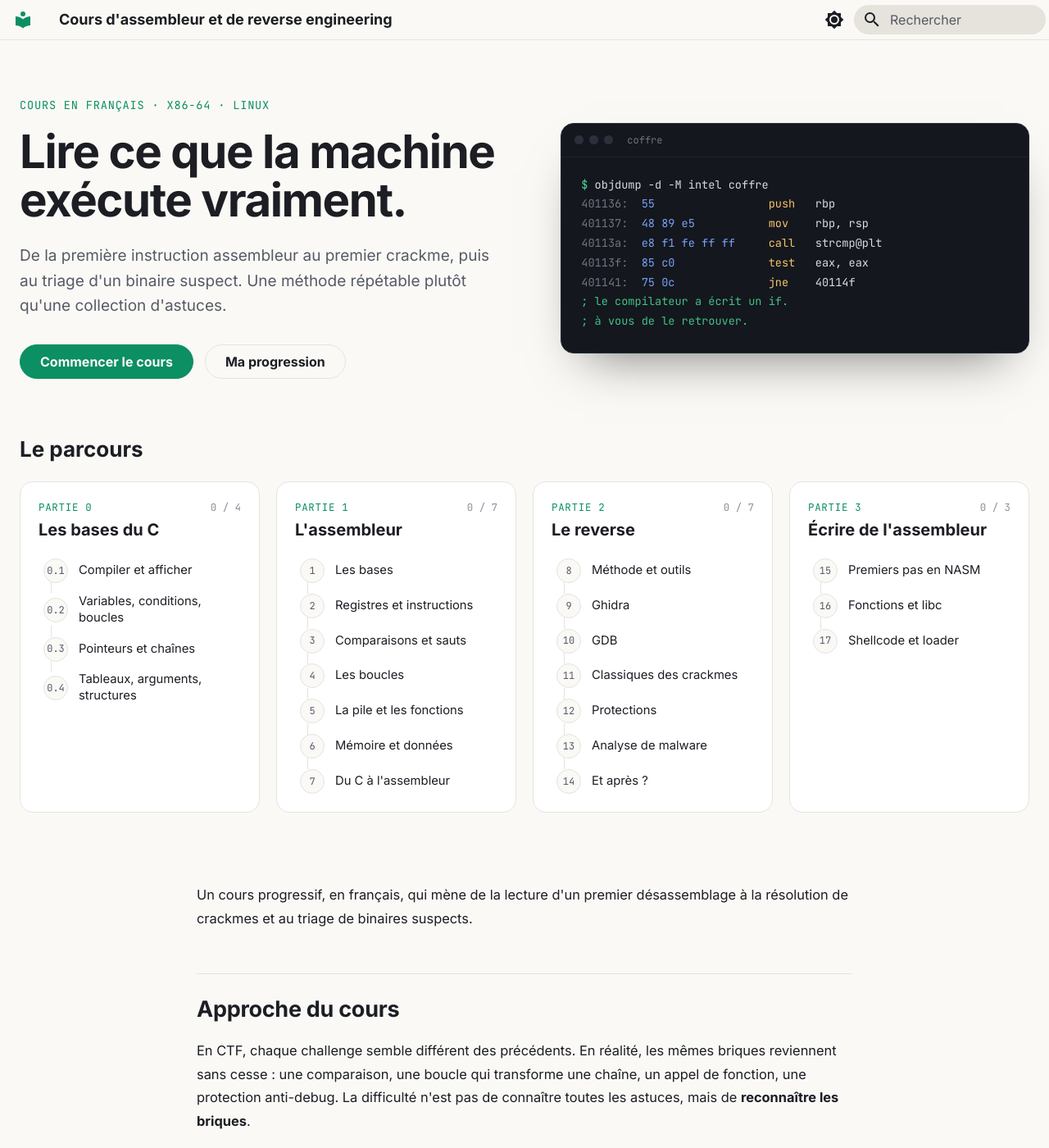
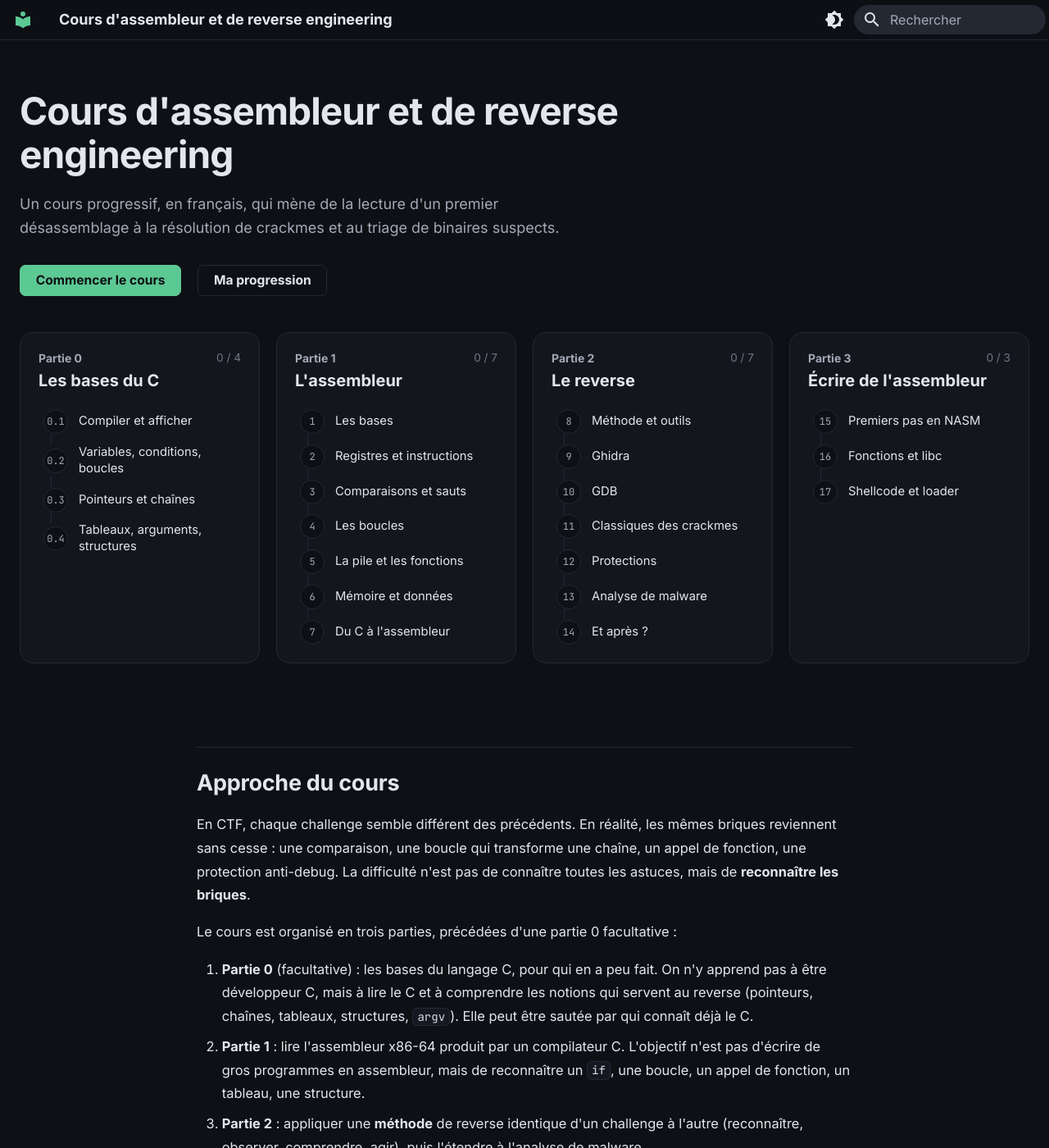
Before and after one commit to cchopin/asm-to-reverse, an MkDocs documentation site: the page built from docs/README.md, in a window 1280 px wide and 1400 px high. Shown: the whole window at 82% size. Built offline with MkDocs 1.6.1 and Material for MkDocs 9.7.7, drawn with Linux system fonts in a browser that asks for light colours.

Commit message:
Design plus sobre et mode sombre par defaut
- Mode sombre par defaut (le bouton permet toujours de passer en clair)
- Accueil epure : titre du cours et presentation reelle, sans terminal
  decoratif ni slogan, carte du parcours conservee
- Une seule police de texte (Inter), libelles et boutons plus simples,
  vert d'accent moins vif

```diff
--- a/docs/stylesheets/extra.css
+++ b/docs/stylesheets/extra.css
@@ -1,11 +1,9 @@
-@import url("https://fonts.googleapis.com/css2?family=Space+Grotesk:wght@500;600;700&display=swap");
-
 /* =====================================================================
    Palette : fond papier en clair, fond encre en sombre, accent vert
    « terminal ». Toutes les couleurs du thème dérivent de ces variables.
    ===================================================================== */
 :root {
-  --titres: "Space Grotesk", var(--md-text-font-family), sans-serif;
+  --titres: var(--md-text-font-family);
   --rayon: .6rem;
   --largeur-lecture: 40rem;
 }
@@ -28,7 +26,6 @@
   --md-code-fg-color: #2a2d35;
   --surface: #ffffff;
   --bordure: #e6e3dc;
-  --terminal-bg: #14171d;
 }
 
 [data-md-color-scheme="slate"] {
@@ -43,16 +40,15 @@
   --md-primary-fg-color--dark: #0a0c10;
   --md-primary-bg-color: #e3e6ec;
   --md-primary-bg-color--light: #a3a9b6;
-  --md-accent-fg-color: #4ade9a;
-  --md-accent-fg-color--transparent: rgba(74, 222, 154, .1);
-  --md-typeset-a-color: #5fe3a6;
+  --md-accent-fg-color: #5cc893;
+  --md-accent-fg-color--transparent: rgba(92, 200, 147, .1);
+  --md-typeset-a-color: #6fd3a2;
   --md-code-bg-color: #151821;
   --md-code-fg-color: #d7dbe3;
   --md-footer-bg-color: #0a0c10;
   --md-footer-bg-color--dark: #07080b;
   --surface: #13161d;
   --bordure: #242833;
-  --terminal-bg: #090b0f;
 }
 
 body { background: var(--md-default-bg-color); }
@@ -281,7 +277,7 @@ body { background: var(--md-default-bg-color); }
 
 /* Boutons */
 .md-typeset .md-button {
-  border-radius: 999px;
+  border-radius: .35rem;
   border-width: 1px;
   font-weight: 600;
   padding: .55em 1.4em;
@@ -325,48 +321,34 @@ body { background: var(--md-default-bg-color); }
 /* =====================================================================
    Accueil
    ===================================================================== */
-.accueil { padding: 3.5rem 0 1rem; }
-.accueil__grille {
-  display: grid;
-  grid-template-columns: minmax(0, 1.05fr) minmax(0, 1fr);
-  gap: 3rem;
-  align-items: center;
-  padding: 0 1.2rem;
-}
-.accueil__surtitre {
-  margin: 0 0 .9rem;
-  font-family: var(--md-code-font-family);
-  font-size: .68rem;
-  text-transform: uppercase;
-  letter-spacing: .06em;
-  color: var(--md-accent-fg-color);
-}
+.accueil { padding: 3rem 0 0; }
+.accueil__grille { padding: 0 1.2rem; }
 .accueil__titre {
   margin: 0;
-  font-family: var(--titres);
-  font-size: clamp(2rem, 4.4vw, 3.2rem);
+  max-width: 40rem;
+  font-size: clamp(1.8rem, 3.6vw, 2.5rem);
   font-weight: 700;
-  line-height: 1.05;
-  letter-spacing: -.025em;
+  line-height: 1.15;
+  letter-spacing: -.02em;
   color: var(--md-default-fg-color);
 }
 .accueil__intro {
-  margin: 1.2rem 0 1.6rem;
-  max-width: 32rem;
-  font-size: .95rem;
+  margin: 1rem 0 1.5rem;
+  max-width: 36rem;
+  font-size: .9rem;
   line-height: 1.6;
   color: var(--md-default-fg-color--light);
 }
-.accueil__actions { display: flex; flex-wrap: wrap; gap: .7rem; }
-.accueil .md-button { font-size: .8rem; }
+.accueil__actions { display: flex; flex-wrap: wrap; align-items: center; gap: .7rem 1rem; }
 .accueil .md-button {
   display: inline-block;
-  border-radius: 999px;
+  border-radius: .35rem;
   border: 1px solid var(--bordure);
+  font-size: .78rem;
   font-weight: 600;
-  padding: .6em 1.5em;
+  padding: .55em 1.2em;
   color: var(--md-default-fg-color);
-  transition: border-color .15s, color .15s, filter .15s;
+  transition: border-color .15s, color .15s;
 }
 .accueil .md-button:hover { border-color: var(--md-accent-fg-color); color: var(--md-accent-fg-color); }
 .accueil .md-button--primary {
@@ -374,61 +356,12 @@ body { background: var(--md-default-bg-color); }
   border-color: var(--md-accent-fg-color);
   color: var(--md-default-bg-color);
 }
-.accueil .md-button--primary:hover { color: var(--md-default-bg-color); filter: brightness(1.08); }
-.accueil__stat {
-  margin-top: 1.4rem;
-  font-family: var(--md-code-font-family);
-  font-size: .68rem;
-  color: var(--md-default-fg-color--light);
-}
+.accueil .md-button--primary:hover { color: var(--md-default-bg-color); }
+.accueil__stat { font-size: .72rem; color: var(--md-default-fg-color--lighter); }
 .accueil__stat:empty { display: none; }
 
-/* Terminal décoratif */
-.terminal {
-  border-radius: .8rem;
-  background: var(--terminal-bg);
-  border: 1px solid #262b36;
-  box-shadow: 0 30px 60px -30px rgba(0, 0, 0, .55), 0 0 0 1px rgba(74, 222, 154, .05);
-  overflow: hidden;
-}
-.terminal__barre {
-  display: flex; align-items: center; gap: .35rem;
-  padding: .6rem .8rem;
-  border-bottom: 1px solid #1f232c;
-}
-.terminal__barre i { width: .55rem; height: .55rem; border-radius: 50%; background: #2b303b; }
-.terminal__barre span {
-  margin-left: .5rem;
-  font-family: var(--md-code-font-family);
-  font-size: .6rem;
-  color: #6f7584;
-}
-.terminal__code {
-  margin: 0;
-  padding: 1.1rem 1.2rem 1.3rem;
-  overflow-x: auto;
-  font-family: var(--md-code-font-family);
-  font-size: .68rem;
-  line-height: 1.75;
-  color: #d7dbe3;
-  background: none;
-}
-.t-invite { color: #4ade9a; }
-.t-adr { color: #6f7584; }
-.t-oct { color: #7aa2f7; }
-.t-ins { color: #f5c26b; }
-.t-com { color: #4ade9a; opacity: .85; }
-.t-curseur {
-  display: inline-block; width: .5em; height: 1.1em;
-  margin-left: .2em; vertical-align: text-bottom;
-  background: #4ade9a;
-  animation: clignote 1.1s steps(1) infinite;
-}
-@keyframes clignote { 50% { opacity: 0; } }
-@media (prefers-reduced-motion: reduce) { .t-curseur { animation: none; } }
-
 /* Carte du parcours */
-.parcours { padding: 3.5rem 1.2rem 0; }
+.parcours { padding: 2.2rem 1.2rem 0; }
 .parcours__titre {
   margin: 0 0 1.2rem;
   font-family: var(--titres);
@@ -449,15 +382,12 @@ body { background: var(--md-default-bg-color); }
 }
 .partie-carte__tete { display: flex; justify-content: space-between; align-items: center; }
 .partie-carte__numero {
-  font-family: var(--md-code-font-family);
-  font-size: .62rem;
-  text-transform: uppercase;
-  letter-spacing: .06em;
-  color: var(--md-accent-fg-color);
+  font-size: .7rem;
+  font-weight: 600;
+  color: var(--md-default-fg-color--light);
 }
 .partie-carte__compte {
-  font-family: var(--md-code-font-family);
-  font-size: .62rem;
+  font-size: .68rem;
   color: var(--md-default-fg-color--lighter);
 }
 .partie-carte__titre {
@@ -501,7 +431,6 @@ body { background: var(--md-default-bg-color); }
 .etape.encours .etape__noeud {
   border-color: var(--md-accent-fg-color);
   color: var(--md-accent-fg-color);
-  box-shadow: inset 0 0 0 2px var(--md-accent-fg-color--transparent);
 }
 .etape.fait .etape__noeud {
   border-color: var(--md-accent-fg-color);
@@ -512,11 +441,12 @@ body { background: var(--md-default-bg-color); }
 .etape.fait .etape__nom { color: var(--md-default-fg-color--light); }
 
 /* Contenu de l'accueil (README) sous la carte du parcours */
-.accueil ~ .md-main .md-content__inner > h1:first-of-type { display: none; }
+.accueil ~ .md-main .md-content__inner > h1:first-of-type,
+.accueil ~ .md-main .md-content__inner > h1:first-of-type + p { display: none; }
 
 @media screen and (max-width: 60em) {
   .accueil { padding-top: 2rem; }
-  .accueil__grille { grid-template-columns: 1fr; gap: 2rem; padding: 0 .8rem; }
+  .accueil__grille { padding: 0 .8rem; }
   .parcours { padding: 2.5rem .8rem 0; }
 }
 
--- a/mkdocs.yml
+++ b/mkdocs.yml
@@ -23,20 +23,18 @@ theme:
     - search.suggest
     - content.code.copy
   palette:
-    - media: "(prefers-color-scheme: light)"
-      scheme: default
+    - scheme: slate
+      primary: custom
+      accent: custom
+      toggle:
+        icon: material/brightness-4
+        name: Passer en mode clair
+    - scheme: default
       primary: custom
       accent: custom
       toggle:
         icon: material/brightness-7
         name: Passer en mode sombre
-    - media: "(prefers-color-scheme: dark)"
-      scheme: slate
-      primary: custom
-      accent: custom
-      toggle:
-        icon: material/brightness-4
-        name: Passer en mode clair
 
 markdown_extensions:
   - admonition
--- a/overrides/partials/accueil.html
+++ b/overrides/partials/accueil.html
@@ -9,37 +9,21 @@
 {% set premiere = parties[0].children[0] if parties else none %}
 <section class="accueil">
   <div class="accueil__grille md-grid">
-    <div class="accueil__texte">
-      <p class="accueil__surtitre">Cours en français · x86-64 · Linux</p>
-      <h1 class="accueil__titre">Lire ce que la machine exécute vraiment.</h1>
+    <h1 class="accueil__titre">{{ config.site_name }}</h1>
     <p class="accueil__intro">
-        De la première instruction assembleur au premier crackme, puis au triage
-        d'un binaire suspect. Une méthode répétable plutôt qu'une collection
-        d'astuces.
+      Un cours progressif, en français, qui mène de la lecture d'un premier
+      désassemblage à la résolution de crackmes et au triage de binaires suspects.
     </p>
     <div class="accueil__actions">
       {% if premiere %}
         <a class="md-button md-button--primary" href="{{ premiere.url | url }}">Commencer le cours</a>
       {% endif %}
       <a class="md-button" href="{{ 'progression.md' | url }}">Ma progression</a>
-      </div>
-      <div class="accueil__stat" data-progression-globale></div>
-    </div>
-    <div class="terminal" aria-hidden="true">
-      <div class="terminal__barre"><i></i><i></i><i></i><span>coffre</span></div>
-<pre class="terminal__code"><span class="t-invite">$</span> objdump -d -M intel coffre
-<span class="t-adr">401136:</span>  <span class="t-oct">55</span>                 <span class="t-ins">push</span>   rbp
-<span class="t-adr">401137:</span>  <span class="t-oct">48 89 e5</span>           <span class="t-ins">mov</span>    rbp, rsp
-<span class="t-adr">40113a:</span>  <span class="t-oct">e8 f1 fe ff ff</span>     <span class="t-ins">call</span>   strcmp@plt
-<span class="t-adr">40113f:</span>  <span class="t-oct">85 c0</span>              <span class="t-ins">test</span>   eax, eax
-<span class="t-adr">401141:</span>  <span class="t-oct">75 0c</span>              <span class="t-ins">jne</span>    40114f
-<span class="t-com">; le compilateur a écrit un if.</span>
-<span class="t-com">; à vous de le retrouver.</span><span class="t-curseur"></span></pre>
+      <span class="accueil__stat" data-progression-globale></span>
     </div>
   </div>
 
   <div class="parcours md-grid">
-    <h2 class="parcours__titre">Le parcours</h2>
         <div class="parcours__parties">
       {% for partie in parties %}
         {% set titre = partie.title.split(" : ", 1) %}
```
Lines whose indentation alone changed are shown as unchanged.
